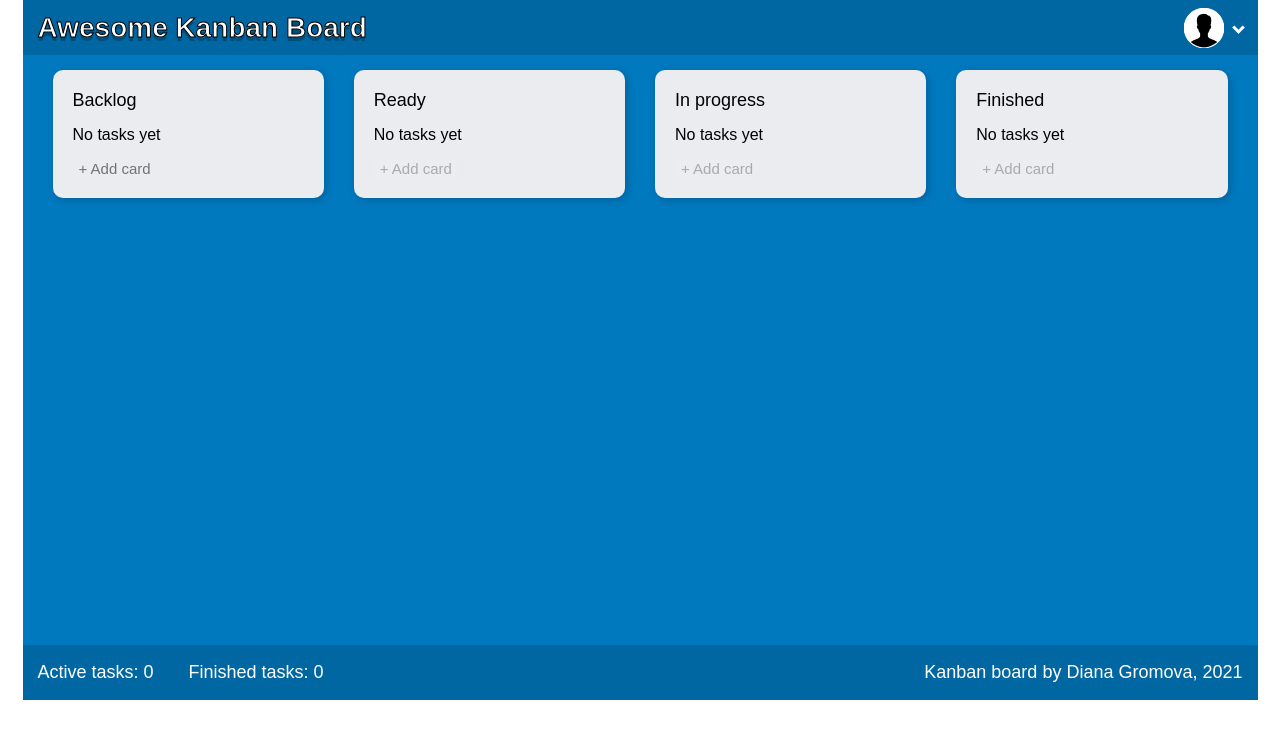
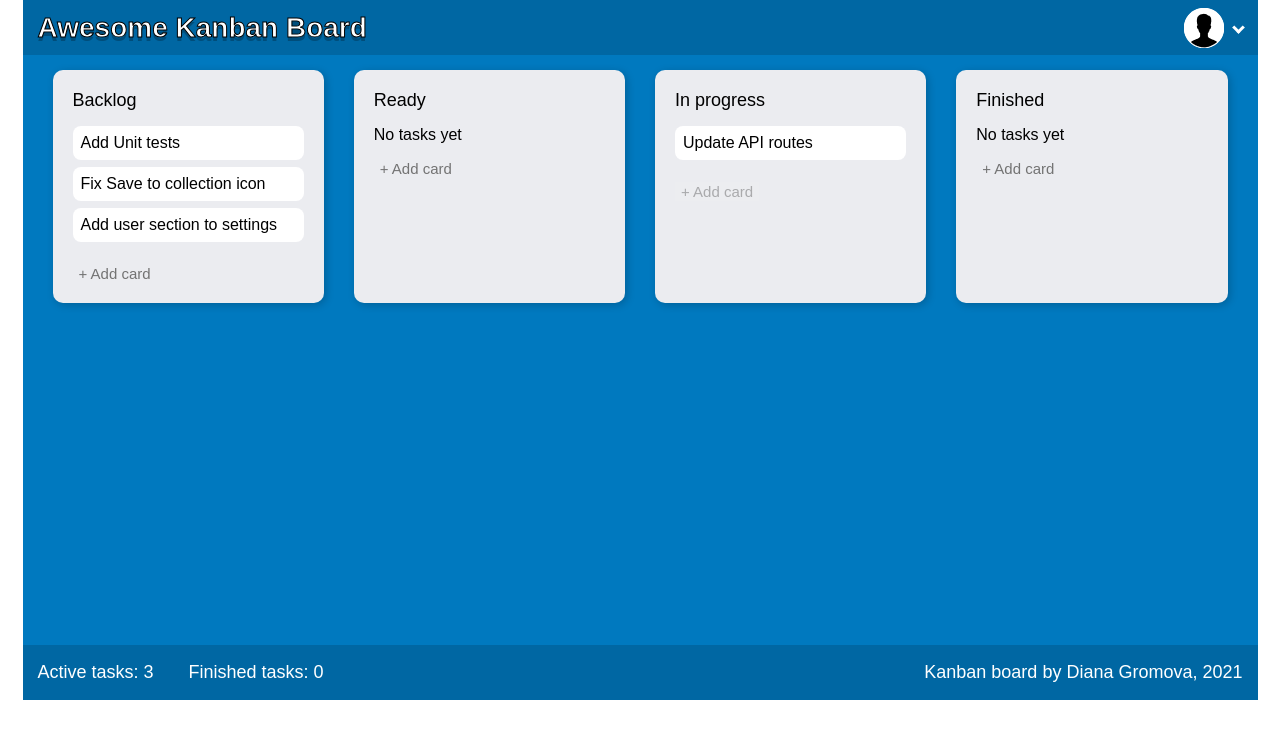
Before and after one commit to 16adianay/kanban, a React (Create React App) app: page / in a window 1280 px wide. Shown: the top 738 px of the page. Built offline with nearby package versions, Linux system fonts and the light colour scheme.

Commit message:
React on github

```diff
--- a/src/App.js
+++ b/src/App.js
@@ -4,14 +4,15 @@ import Header from "./components/header/Header";
 import Main from "./components/main/Main";
 import Footer from "./components/footer/Footer";
 import { BrowserRouter } from "react-router-dom";
+import data from './mock.json'
 
 function App() {
-    const initialState = JSON.parse(window.localStorage.getItem('tasks')) || [];
-    const [tasks, setTasks] = useState(initialState);
+    // const initialState = JSON.parse(window.localStorage.getItem('tasks')) || [];
+    const [tasks, setTasks] = useState(data);
 
-    useEffect(() => {
-        window.localStorage.setItem('tasks', JSON.stringify(tasks));
-    }, [tasks])
+    // useEffect(() => {
+    //     window.localStorage.setItem('tasks', JSON.stringify(tasks));
+    // }, [tasks])
 
     return (
         <BrowserRouter>
--- /dev/null
+++ b/src/mock.json
@@ -0,0 +1,37 @@
+[
+  {
+    "id": "329786054548905",
+    "title": "Add Unit tests",
+    "description": "Cover application with Unit tests",
+    "created": "2021-09-27T11:10:37.552Z",
+    "status": "backlog"
+  },
+  {
+    "id": "37302620983060905",
+    "title": "Fix Save to collection icon",
+    "description": "Icon in 'Save to collection' component is broken now, we need to fix it",
+    "created": "2021-09-27T11:11:42.182Z",
+    "status": "backlog"
+  },
+  {
+    "id": "8996234665258984",
+    "title": "Add user section to settings",
+    "description": "There should be a user section in setting where users can edit their profile data: name, phone, email, etc.",
+    "created": "2021-09-27T11:13:57.611Z",
+    "status": "backlog"
+  },
+  {
+    "id": "15694889400239302",
+    "title": "Update API routes",
+    "description": "Update API routes to use the newest versions",
+    "created": "2021-09-27T11:14:58.972Z",
+    "status": "inProgress"
+  },
+  {
+    "id": "45652229644291793",
+    "title": "Implement loader",
+    "description": "Fetching data from server takes some time. We need to implement a loader so user can see that data fetching is in progress.",
+    "created": "2021-09-27T11:16:47.091Z",
+    "status": "done"
+  }
+]
```
Also changed, not shown: 1 other file (tests, documents, lock files or other folders).
